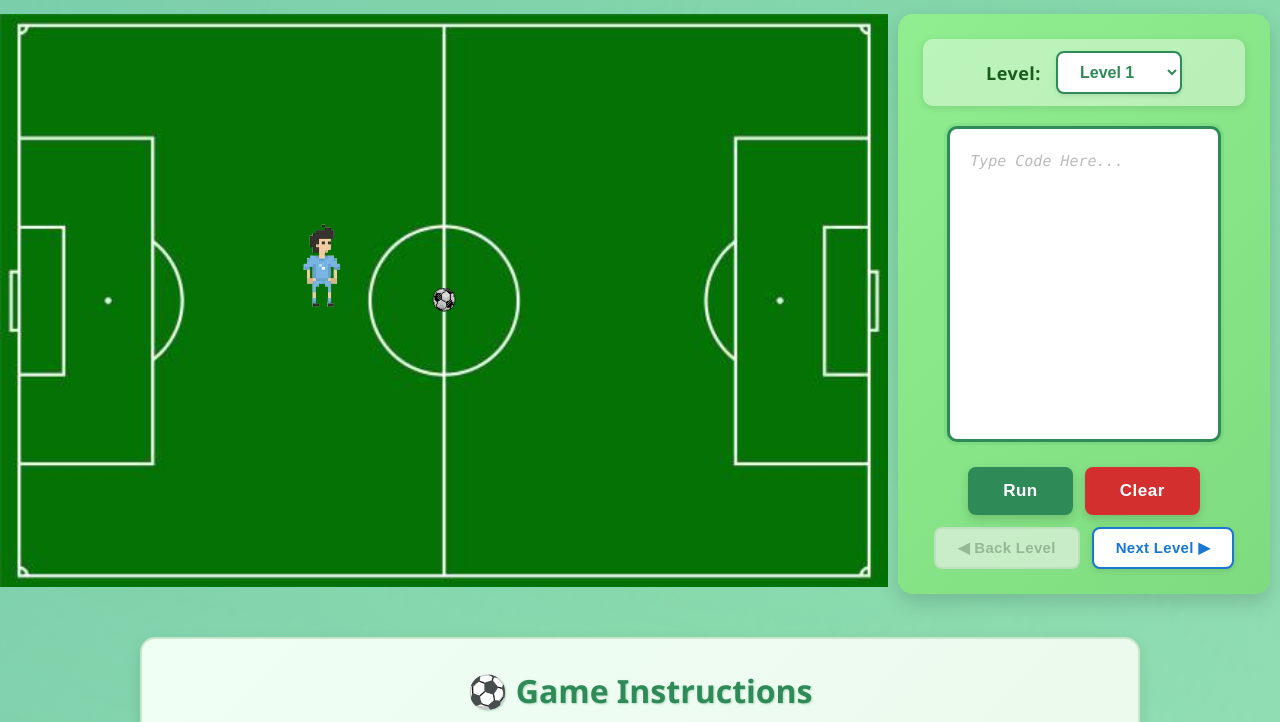
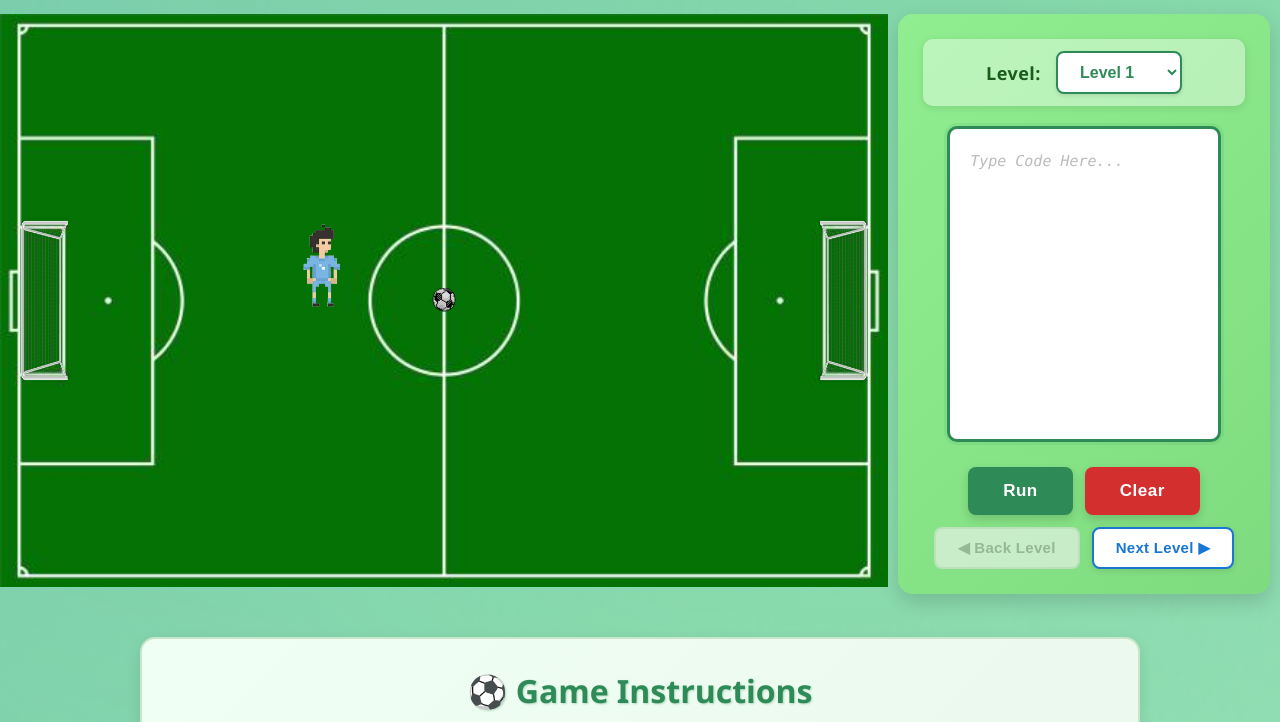
Before and after one commit to Code4Community/CodeStrikers, a plain HTML site: page index.html in a window 1280 px wide. Both pictures are taken after a click on the button "Start". Shown: the part 78-800 px from the top of the page. Drawn offline with Linux system fonts and the light colour scheme.

Commit message:
added field goals back and fixed collision detectation

```diff
--- a/index.html
+++ b/index.html
@@ -13,6 +13,12 @@
       src="assets/soccer.png"
       alt="soccer ball"
       id="soccer-ball"
+      style="display: none"
+    />
+    <img
+      src="assets/soccer_goal.png"
+      alt="soccer goal"
+      id="soccer-goal"
       style="display: none"
     />
     <div class="page-title"><span>Code Strikers</span></div>
--- a/main.js
+++ b/main.js
@@ -274,12 +274,14 @@ class Defender {
 class Field {
   constructor(game, side) {
     this.game = game;
-    // Make goals smaller so they're easier to aim at
-    this.width = 120; // Goal width (reduced from 320)
-    this.height = 300; // Goal height (reduced from 400)
+    // Use soccer_goal.png for the goal image
+    this.image = document.getElementById("soccer-goal");
     this.side = side;
-
-    const edgeOffset = -80; // Move a bit back to line up with white line
+    // Goal box size (smaller, matches the small box in the field image)
+    this.width = 120; // Adjust as needed for the small box
+    this.height = 200; // Adjust as needed for the small box
+    // Position goal at the correct edge and vertical center
+    const edgeOffset = -15; // Small offset from edge
     if (side === "left") {
       this.x = edgeOffset;
       this.y = (this.game.height - this.height) / 2;
@@ -293,18 +295,14 @@ class Field {
     if (this.image) {
       context.save();
       if (this.side === "left") {
-        // Rotate 180 degrees for left field
-        context.translate(this.x + this.width / 2, this.y + this.height / 2);
-        context.rotate(Math.PI);
-        context.drawImage(
-          this.image,
-          -this.width / 2,
-          -this.height / 2,
-          this.width,
-          this.height
-        );
+        // Draw left goal (no rotation, just flip horizontally if needed)
+        context.save();
+        context.translate(this.x + this.width, this.y);
+        context.scale(-1, 1); // Flip horizontally
+        context.drawImage(this.image, 0, 0, this.width, this.height);
+        context.restore();
       } else {
-        // Right field, no rotation
+        // Draw right goal (normal)
         context.drawImage(this.image, this.x, this.y, this.width, this.height);
       }
       context.restore();
@@ -370,17 +368,19 @@ class Game {
     this.soccerBall.isStuck = Game.rectsOverlap(feetBox, ballBox);
 
     // Goal collision detection
+    // Make the goal collision area even smaller so the ball must fully enter the goal
+    const goalInset = 49; // Ball must go even deeper inside the goal to count
     const leftGoalBox = {
-      x: this.fieldLeft.x,
-      y: this.fieldLeft.y,
-      width: this.fieldLeft.width,
-      height: this.fieldLeft.height,
+      x: this.fieldLeft.x + goalInset,
+      y: this.fieldLeft.y + goalInset,
+      width: this.fieldLeft.width - goalInset * 2,
+      height: this.fieldLeft.height - goalInset * 2,
     };
     const rightGoalBox = {
-      x: this.fieldRight.x,
-      y: this.fieldRight.y,
-      width: this.fieldRight.width,
-      height: this.fieldRight.height,
+      x: this.fieldRight.x + goalInset,
+      y: this.fieldRight.y + goalInset,
+      width: this.fieldRight.width - goalInset * 2,
+      height: this.fieldRight.height - goalInset * 2,
     };
     // Only show popup if not already shown and only once per goal event
     // Track initial ball position per level
```
